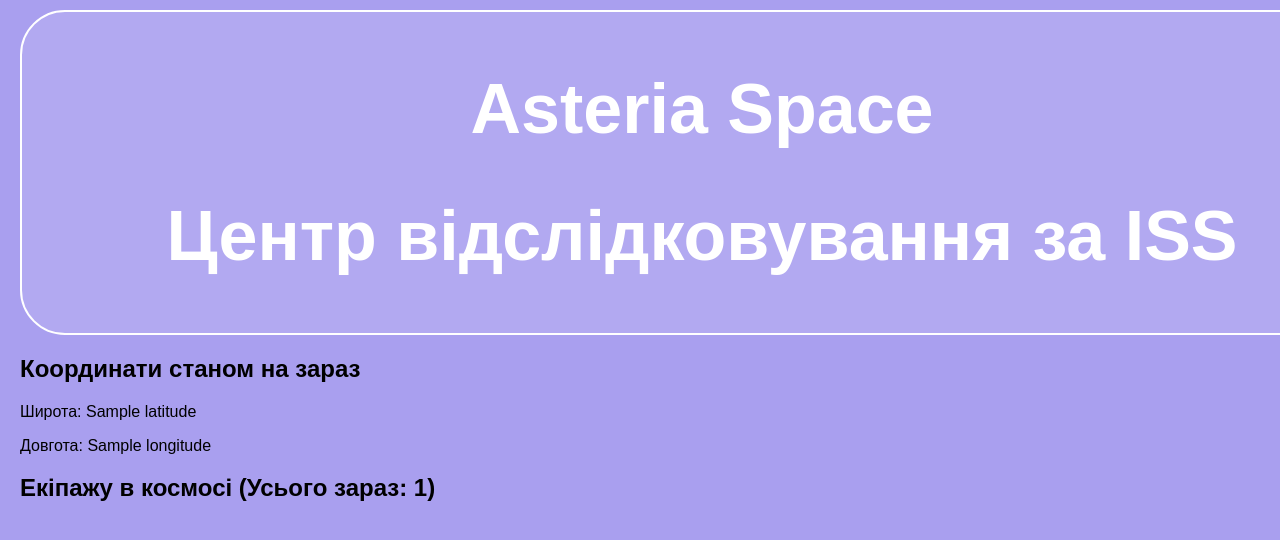
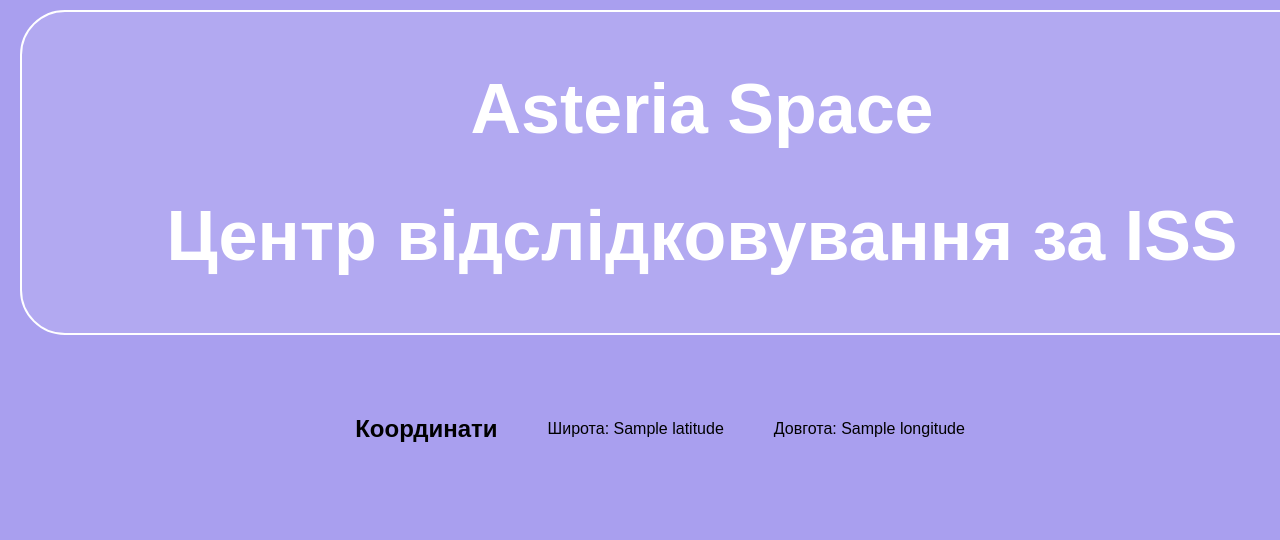
Before and after one commit to sofiakiosova37-boop/Deno-, a Flask app: template Demo/templates/iss.html in a window 1280 px wide; the page is wider, and only the part inside the window is pictured. Shown: the top 540 px of that part. Run offline with Flask 3, Linux system fonts and the light colour scheme; the template is opened without the code that fills it: most values are stand-ins (such as "Sample title", 1, 10 or a date in 2020).

Commit message:
Сайт працює, але координати не вантажаться

```diff
--- a/Demo/templates/iss.html
+++ b/Demo/templates/iss.html
@@ -9,13 +9,15 @@
         <h1>Asteria Space</h1>
         <h1>Центр відслідковування за ISS</h1>
     </div>
-    <div class="space-card">
-        <h2>Координати станом на зараз</h2>
-        <p>Широта: {{location.iss_position.latitude}}</p>
-        <p>Довгота: {{location.iss_position.longitude}}</p>
-    </div>
-    <div class="space-card">
-        <h2>Екіпажу в космосі (Усього зараз: {{crew.number}})</h2>
+    <div class="container">
+        <h2>Координати</h2>
+            {% if location %}
+                <p>Широта: {{location.iss_position.latitude}}</p>
+                <p>Довгота: {{location.iss_position.longitude}}</p>
+            {% else %}
+                <p>Помилка завантаження координат</p>
+            {% endif %}
+        </div>
     </div>
 </body>
 </html>
```
